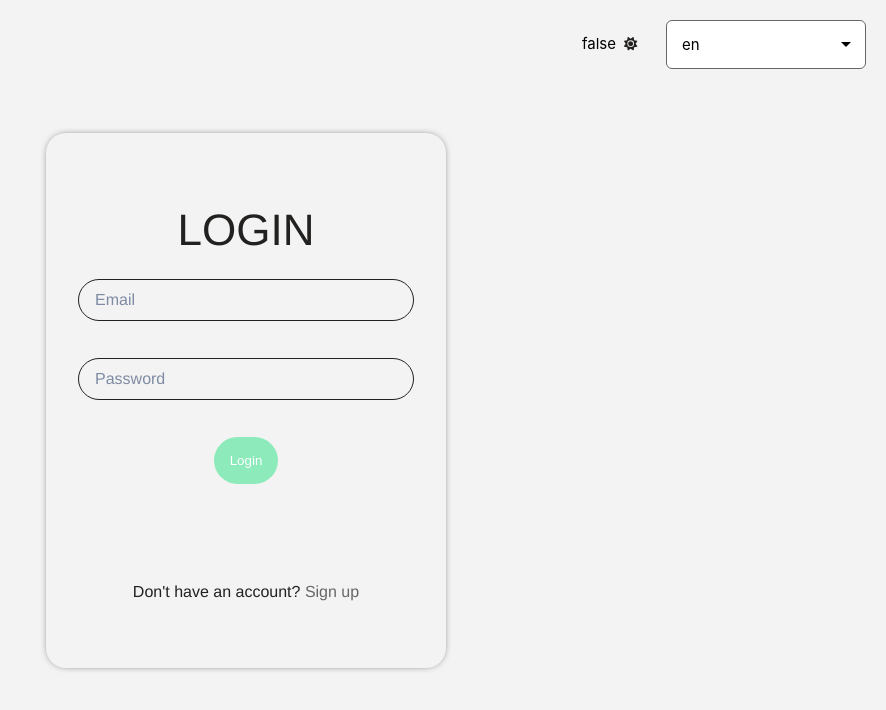
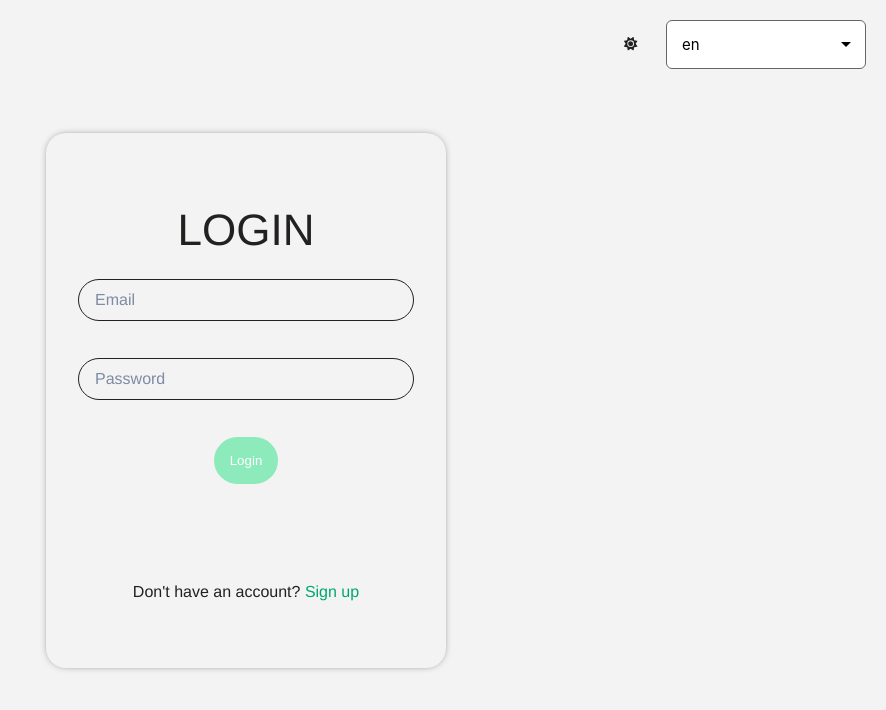
Before and after one commit to romanortynskyi/bookmark-app-fe, a Vue app: page /login in a window 1280 px wide. Shown: the top 710 px of the page, without its empty margins (394-1280 px from the left). Built offline with nearby package versions, Linux system fonts and the light colour scheme; what @kyvg/vue3-notification would draw is missing.

Commit message:
Fixed login page ui

```diff
--- a/src/App.vue
+++ b/src/App.vue
@@ -68,7 +68,6 @@ export default {
 
 <template>
   <header>
-    {{ this.isDarkMode() }}
     <div class="mode-toggle-container">
       <IconButton
         @click="toggleMode"
--- a/src/assets/base.css
+++ b/src/assets/base.css
@@ -26,6 +26,8 @@
   --text-color: #222120;
   --background-color: #f3f3f3;
   --icon-button-hover-color: #ccc;
+
+  --green: rgb(0, 167, 111);
 }
 
 :root.dark-mode {
--- a/src/views/LoginView.vue
+++ b/src/views/LoginView.vue
@@ -195,11 +195,11 @@ svg {
 }
 
 a {
-  color: #666;
+  color: var(--green);
 }
 
 .register {
-  box-shadow: 0px 0px 8px -4px #000000;
+  box-shadow: 0px 0px 8px -4px var(--text-color);
   border-radius: 20px;
   text-align: center;
   padding: 4rem 2rem;
```
